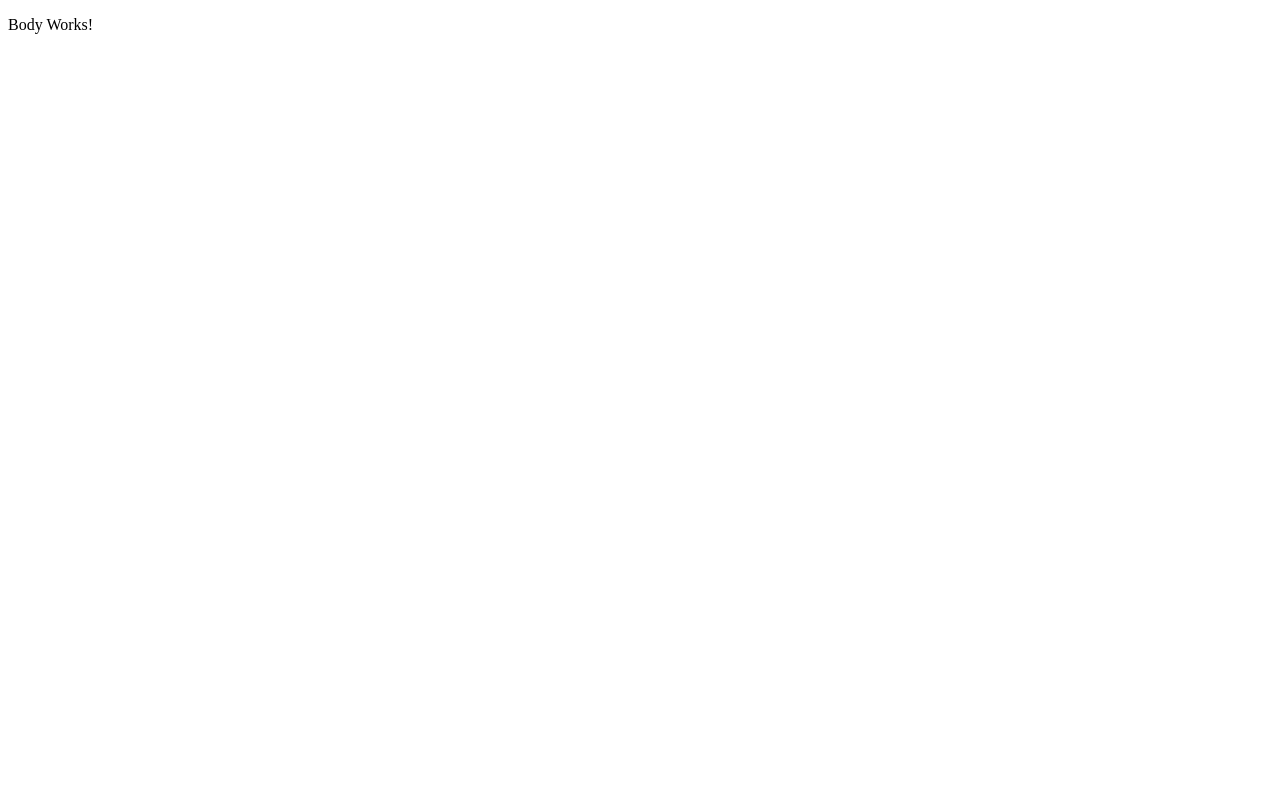
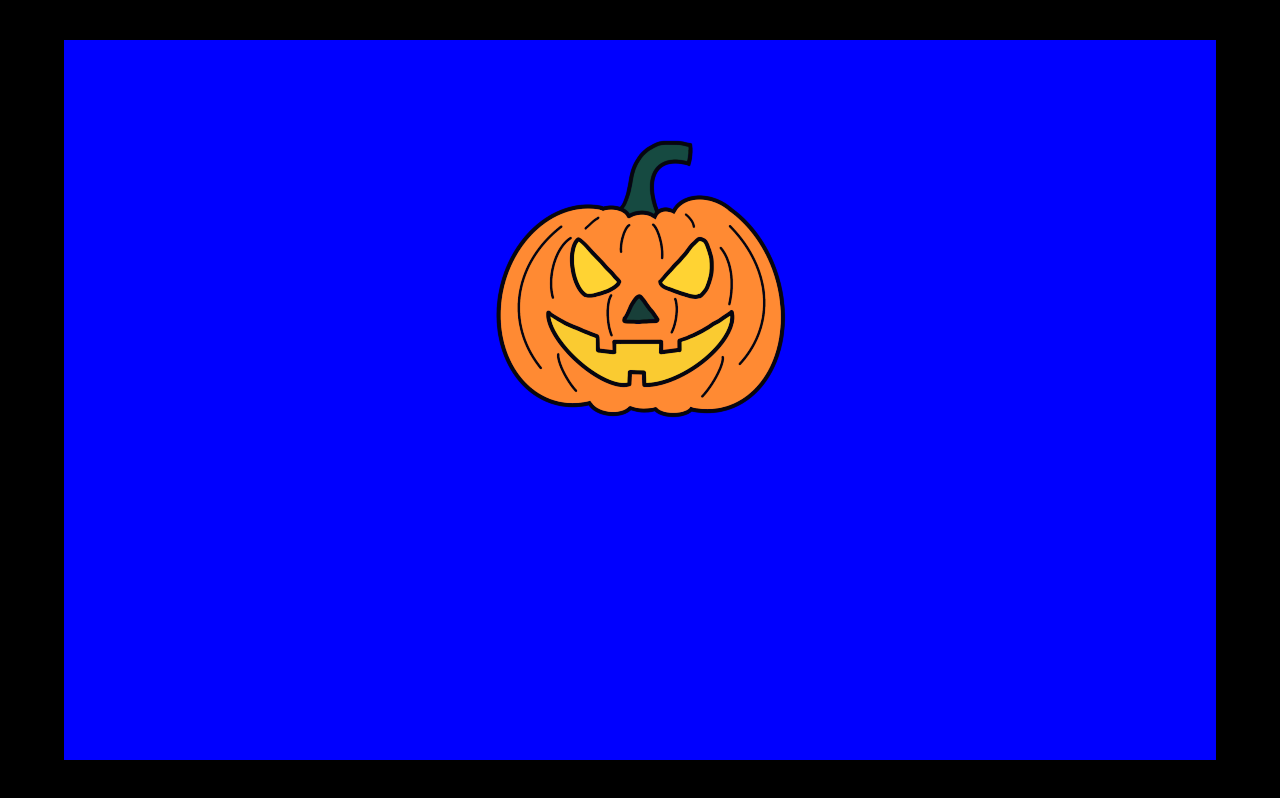
Before and after one commit to zelenolis/blast-game, a website built with webpack: page src/index.html in a window 1280 px wide. Built offline with nearby package versions, Linux system fonts and the light colour scheme.

Commit message:
feat: add basic structure

```diff
--- /dev/null
+++ b/src/constants.js
@@ -0,0 +1,10 @@
+// Game consts
+
+export const baseColor = 'blue'
+
+// Field size X * Y
+export const filedX = 10
+export const filedY = 10
+
+// Number of color variations
+export const colours = 5
--- a/src/index.html
+++ b/src/index.html
@@ -5,11 +5,9 @@
         <meta charset="utf-8">
         <meta name="viewport" content="width=device-width, initial-scale=1">
         <link rel="icon" type="image/x-icon" href="assets/favicon.ico">
-        <link rel="stylesheet" href="style.css">
     </head>
     <body>
-        <p>Body Works!</p>
-        <div id="canvas"></div>
+        <div id="container"></div>
     </body>
     <script type="text/javascript" src="main.js"></script>
 </html>
--- a/src/main.js
+++ b/src/main.js
@@ -1 +1,4 @@
-console.log('Hello There!');
+import './style.css'
+import { startScreen } from './visuals/welcome.js'
+
+startScreen()
--- a/src/style.css
+++ b/src/style.css
@@ -0,0 +1,15 @@
+body {
+    display: flex;
+    align-items: center;
+    justify-content: center;
+    margin: 0;
+    width: 100vw;
+    height: 100vh;
+    background: black;
+}
+
+#container {
+    margin: 0;
+    width: 90vw;
+    height: 90vh;
+}
--- /dev/null
+++ b/src/visuals/welcome.js
@@ -0,0 +1,26 @@
+import { baseColor } from '../constants.js'
+import Pumpkin from '../assets/pumpkin.png'
+
+const container = document.getElementById('container')
+const canvas = document.createElement('canvas')
+container.appendChild(canvas)
+
+const canvasW = (canvas.width = container.offsetWidth)
+const canvasH = (canvas.height = container.offsetHeight)
+
+const ctx = canvas.getContext('2d')
+
+
+export function startScreen() {
+    ctx.fillStyle = baseColor
+    ctx.fillRect(0, 0, canvasW, canvasH)
+    const startImage = new Image()
+    startImage.onload = function() {
+        const x = canvasW / 2 - startImage.width / 2
+        const y = canvasH / 3 - startImage.height / 2
+        console.log(startImage.width)
+        ctx.drawImage(startImage, x, y)
+    }
+    startImage.src = Pumpkin
+
+}
```
Also changed, not shown: src/assets/pumpkin.png (added), src/visuals/background.js (added).
